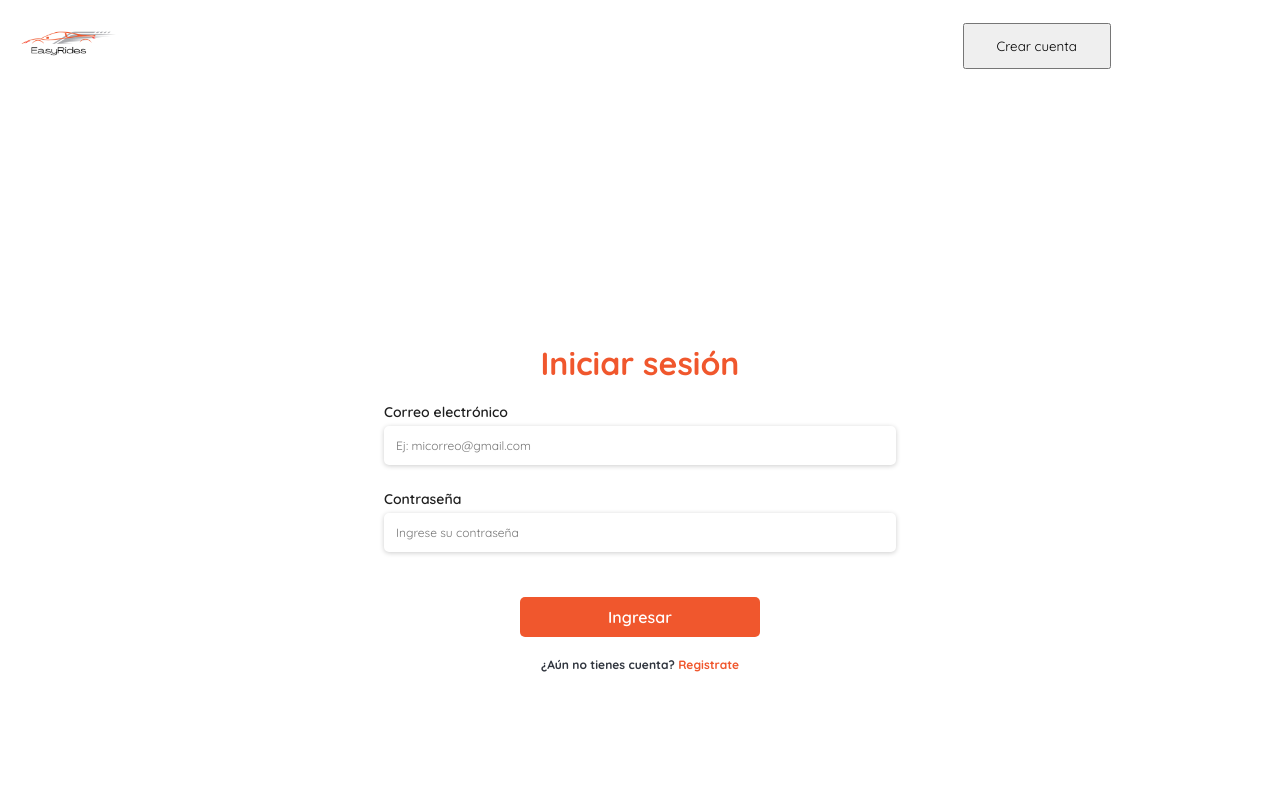
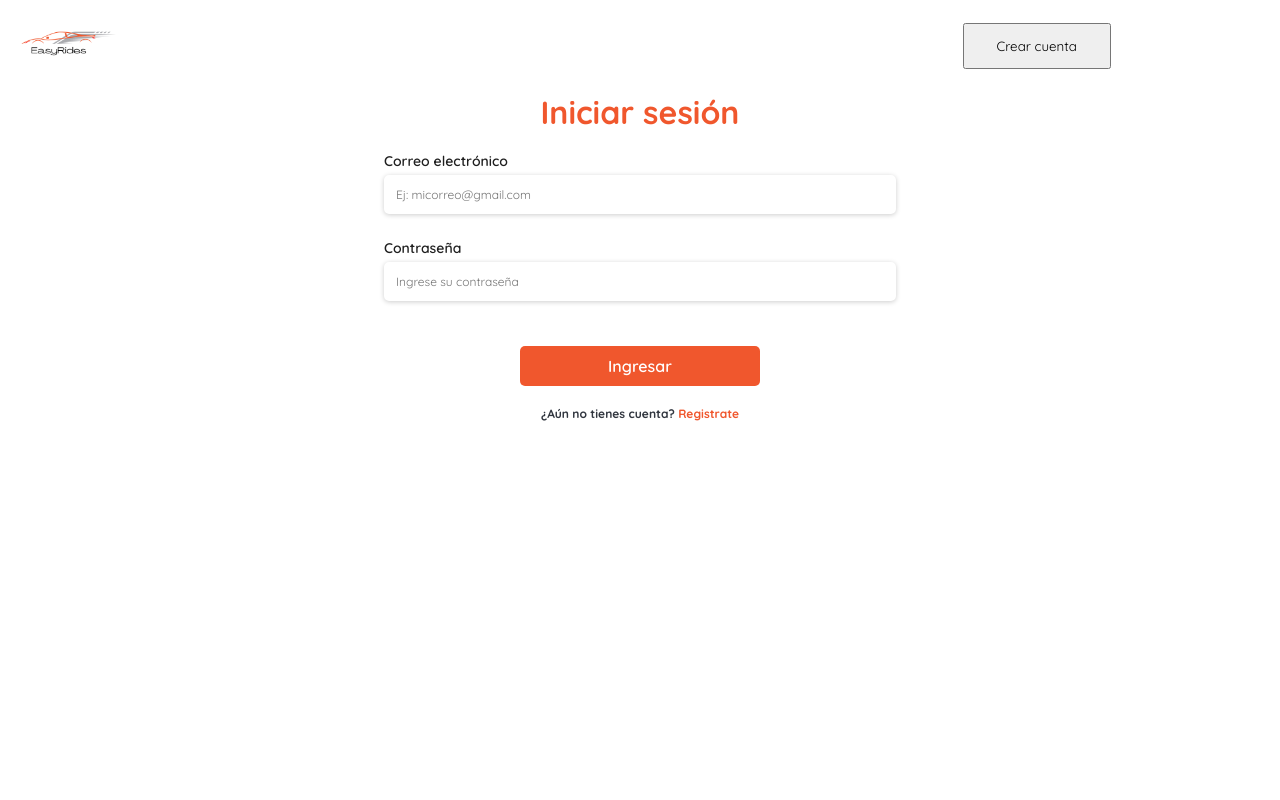
Before and after one commit to tomascaceres14/easyrides, a React (Create React App) app in the folder FrontEnd/proyecto-integrador/: page /login in a window 1280 px wide. Shown: the top 800 px of the page. Built offline with nearby package versions, Linux system fonts and the light colour scheme.

Commit message:
se agrega avatar y correcion css login

```diff
--- a/FrontEnd/proyecto-integrador/src/Paginas/Home/Header/Avatar.js
+++ b/FrontEnd/proyecto-integrador/src/Paginas/Home/Header/Avatar.js
@@ -3,11 +3,17 @@ import "./Avatar.css";
 import AuthContext from "../../../Context/AuthContext";
 
 export const Avatar = () => {
-  const { auth } = useContext(AuthContext);
+  const { auth, setAuth } = useContext(AuthContext);
+
+  const cerrarSesion = () => {
+    localStorage.clear();
+    setAuth(null)
+    // window.location.reload()
+  }
   return (
     <div className='avatar'>
       <p className='avatar-nombre'>Bienvenido {auth.nombre}</p>
-      <button className='avatar-sesion' onClick={ () => {localStorage.clear()}}>Cerrar Sesion</button>
+      <button className='avatar-sesion' onClick={ () => cerrarSesion()}>Cerrar Sesion</button>
     </div>
   );
 }
--- a/FrontEnd/proyecto-integrador/src/Paginas/Home/Listado/Listado.js
+++ b/FrontEnd/proyecto-integrador/src/Paginas/Home/Listado/Listado.js
@@ -2,8 +2,11 @@ import "./Listado.css";
 import data from "./data.json";
 import React from "react";
 import { Link } from "react-router-dom";
+import useFetch from "../../../Hooks/useFetch";
 
 export default function Listado() {
+  // const urlCategorias = "http://localhost:8080/categorias";
+  // const { data } = useFetch(urlCategorias);
   return (
     <div>
       <p className="cardsProductos-titulo">Recomendaciones</p>
--- a/FrontEnd/proyecto-integrador/src/Paginas/Login/Login.css
+++ b/FrontEnd/proyecto-integrador/src/Paginas/Login/Login.css
@@ -13,7 +13,6 @@ body {
 	height: 100vh;
 	width: 100vw;
 	display: flex;
-	align-items: center;
 	justify-content: center;
 }
 @media only screen and (min-width: 600px) {
@@ -22,9 +21,7 @@ body {
 	}
 }
 .formulario {
-	margin-top: 50px;
 	padding: 3 0px;
-
 }
 
 .formulario > div {
```
